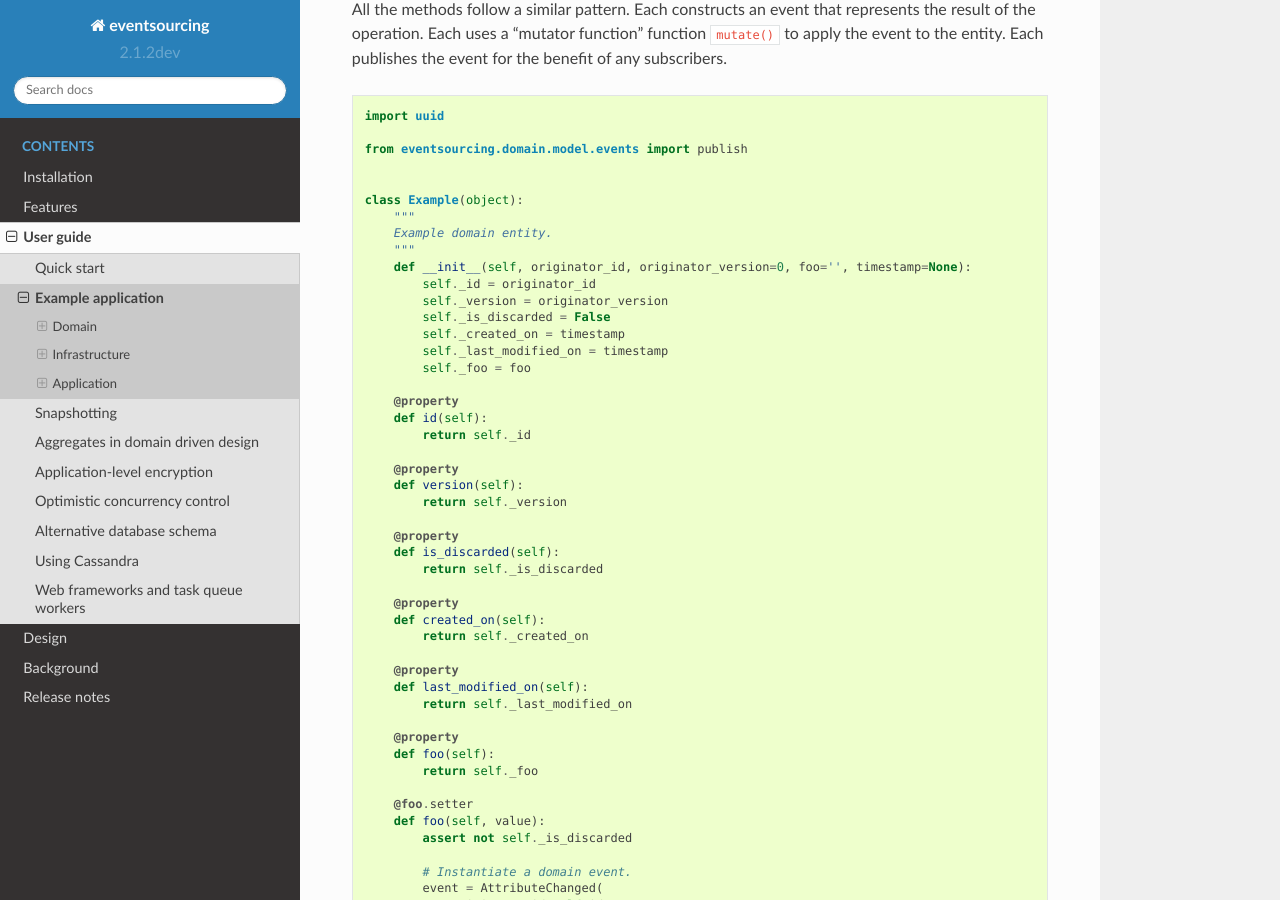
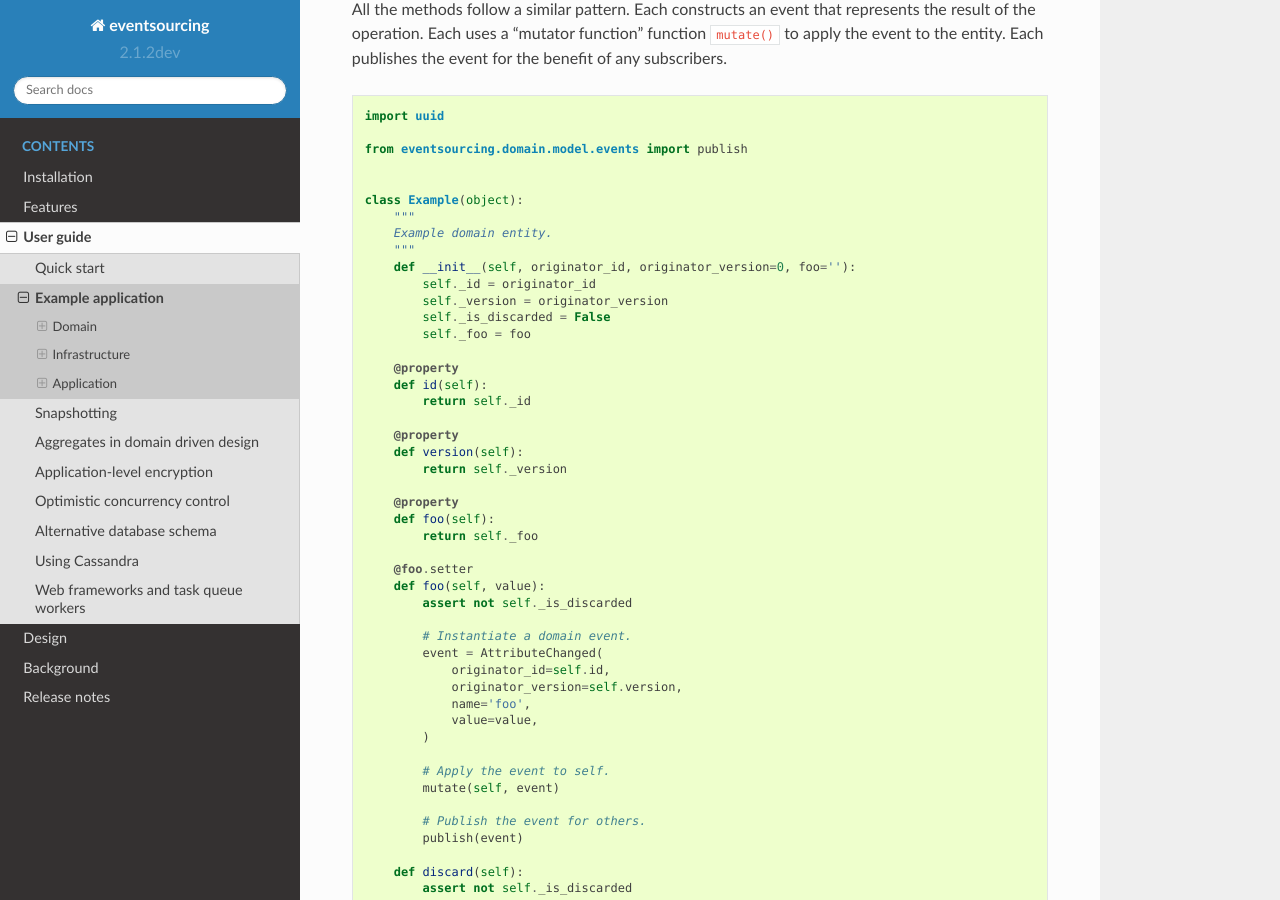
Before and after one commit to pyeventsourcing/eventsourcing, a Sphinx documentation site: the page built from docs/topics/user_guide/example_application.rst, in a window 1280 px wide and 900 px high, scrolled down 1708 px. Built offline with Sphinx 7.4.7 and the Read the Docs theme 2.0.0, drawn with Linux system fonts in a browser that asks for light colours; some of the changed text lies outside the part shown.

Commit message:
Removed unused timestamps from example class in user guide.

```diff
--- a/docs/topics/user_guide/example_application.rst
+++ b/docs/topics/user_guide/example_application.rst
@@ -100,12 +100,10 @@ to the entity. Each publishes the event for the benefit of any subscribers.
         """
         Example domain entity.
         """
-        def __init__(self, originator_id, originator_version=0, foo='', timestamp=None):
+        def __init__(self, originator_id, originator_version=0, foo=''):
             self._id = originator_id
             self._version = originator_version
             self._is_discarded = False
-            self._created_on = timestamp
-            self._last_modified_on = timestamp
             self._foo = foo
 
         @property
@@ -115,18 +113,6 @@ to the entity. Each publishes the event for the benefit of any subscribers.
         @property
         def version(self):
             return self._version
-
-        @property
-        def is_discarded(self):
-            return self._is_discarded
-
-        @property
-        def created_on(self):
-            return self._created_on
-
-        @property
-        def last_modified_on(self):
-            return self._last_modified_on
 
         @property
         def foo(self):
@@ -154,7 +140,10 @@ to the entity. Each publishes the event for the benefit of any subscribers.
             assert not self._is_discarded
 
             # Instantiate a domain event.
-            event = Discarded(originator_id=self.id, originator_version=self.version)
+            event = Discarded(
+                originator_id=self.id,
+                originator_version=self.version
+            )
 
             # Apply the event to self.
             mutate(self, event)
@@ -171,7 +160,10 @@ to the entity. Each publishes the event for the benefit of any subscribers.
         entity_id = uuid.uuid4()
 
         # Instantiate a domain event.
-        event = Created(originator_id=entity_id, foo=foo)
+        event = Created(
+            originator_id=entity_id,
+            foo=foo
+            )
 
         # Mutate the event to construct the entity.
         entity = mutate(None, event)
@@ -203,14 +195,14 @@ if-else block that can handle the three types of events published by the example
 
         # Handle "value changed" events by setting the named value.
         elif isinstance(event, AttributeChanged):
-            assert not entity.is_discarded
+            assert not entity._is_discarded
             setattr(entity, '_' + event.name, event.value)
             entity._version += 1
             return entity
 
         # Handle "discarded" events by returning 'None'.
         elif isinstance(event, Discarded):
-            assert not entity.is_discarded
+            assert not entity._is_discarded
             entity._version += 1
             entity._is_discarded = True
             return None
```
